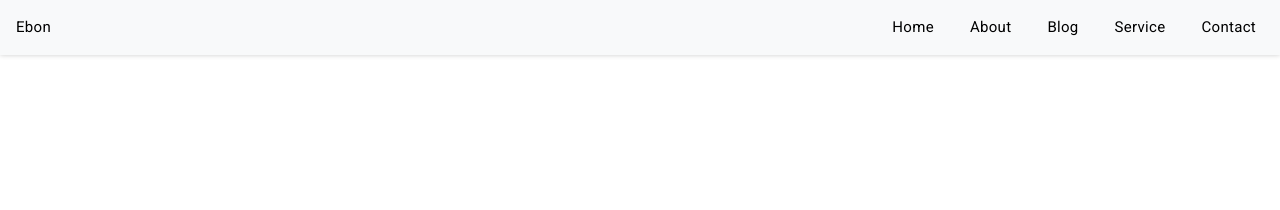
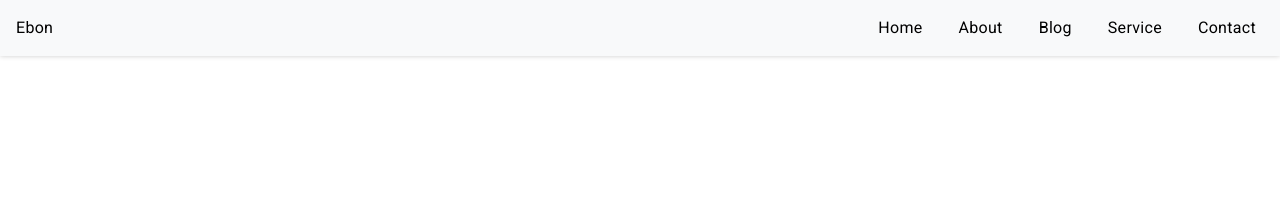
Before and after one commit to nihal27/Ebon, a Jekyll site: the page built from index.html, in a window 1280 px wide. Shown: the top 210 px of the page. Built offline with Jekyll 4.4.1, drawn with Linux system fonts in a browser that asks for light colours; nearby versions of some CDN libraries; Markdown is read by kramdown in place of the engine named in the settings.

Commit message:
initial commit

```diff
--- a/css/style.css
+++ b/css/style.css
@@ -24,7 +24,7 @@ body {
     color: #000;
     font-family: "Roboto", sans-serif;
     text-transform: capitalize;
-    font-size: 15px; }
+    font-size: 16px; }
   .top-nav button.navbar-toggler:focus, .top-nav button.navbar-toggler:hover {
     outline: inherit; }
 
--- a/sass/style.scss
+++ b/sass/style.scss
@@ -38,7 +38,7 @@ body{
     color: #000;
     font-family: $primary-font;
     text-transform:capitalize;
-    font-size: 15px;
+    font-size: 16px;
   }
   button.navbar-toggler:focus, button.navbar-toggler:hover{
     outline: inherit;
```
Also changed, not shown: 2 other files.
